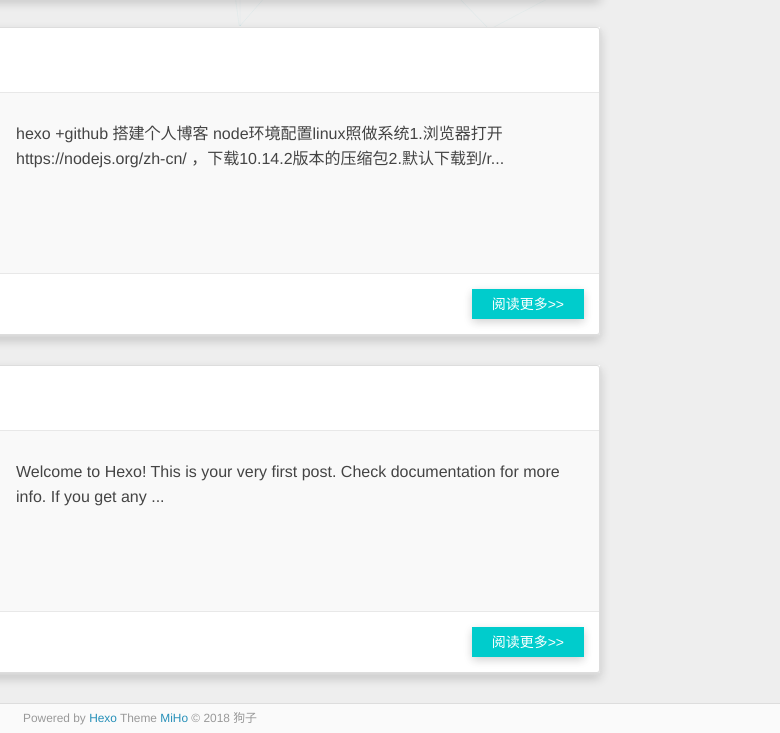
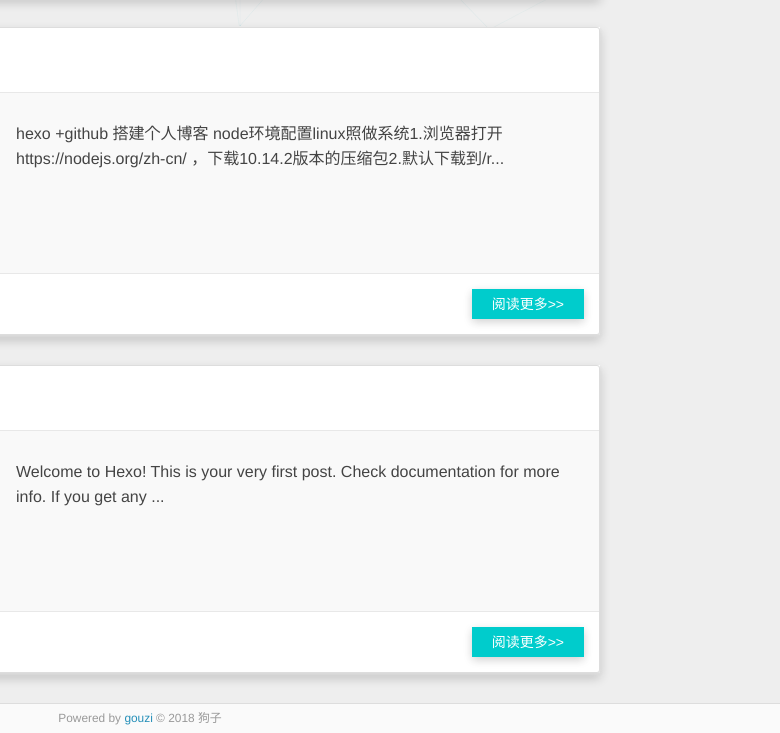
Before and after one commit to web-wyf/wangxac11.github.io, a plain HTML site: page index.html in a window 1280 px wide. Shown: the part 762-1495 px from the top of the page, 500-1280 px from the left. Drawn offline with nearby package versions, Linux system fonts and the light colour scheme; some packages are replaced by stand-ins of ours; a script that the page names is missing.

Commit message:
Site updated: 2018-12-26 11:28:12

```diff
--- a/index.html
+++ b/index.html
@@ -275,8 +275,8 @@ node环境配置linux照做系统1.浏览器打开  https://nodejs.org/zh-cn/
 
 
       <p>
-        Powered by  <a href="http://hexo.io/" target="_blank">Hexo</a>
-        Theme <a href="//github.com/wongminho/hexo-theme-miho" target="_blank">MiHo</a>
+        Powered by  <a href="http://myguxianglin.com/" target="_blank">gouzi</a>
+
       &copy; 2018 狗子<br>
       </p>
     </div>
```
Also changed, not shown: 2018/12/24/hello-world/index.html (+2 -2 lines), 2018/12/24/笔记/index.html (+2 -2 lines), 2018/12/25/markdown/index.html (+2 -2 lines), archives/2018/12/index.html (+2 -2 lines), archives/2018/index.html (+2 -2 lines), archives/index.html (+2 -2 lines).
